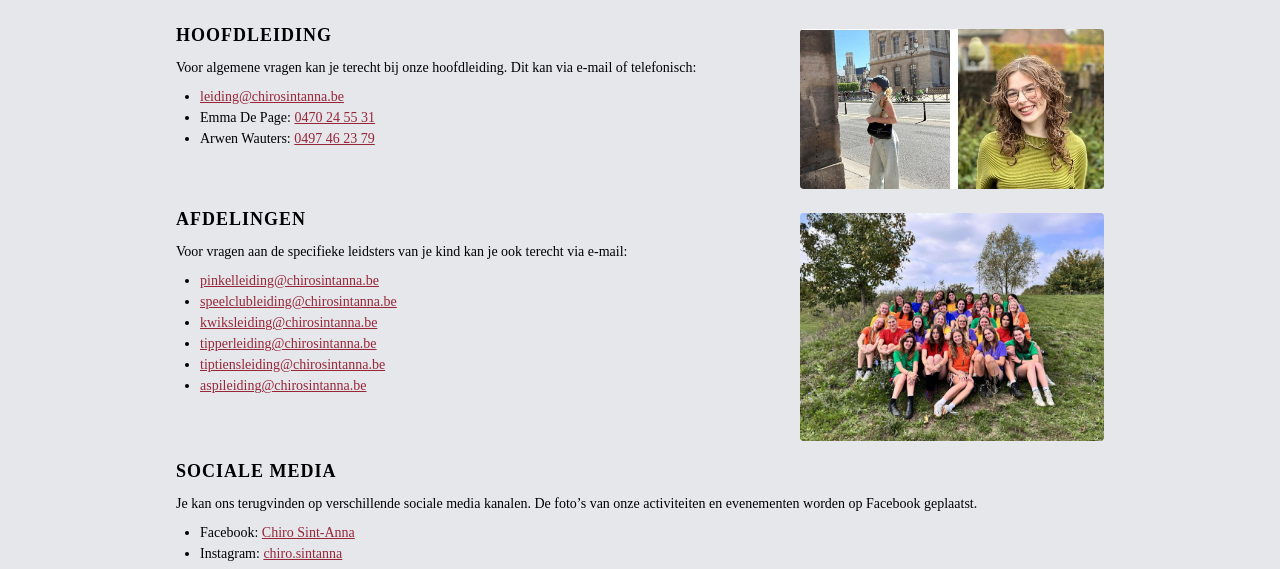
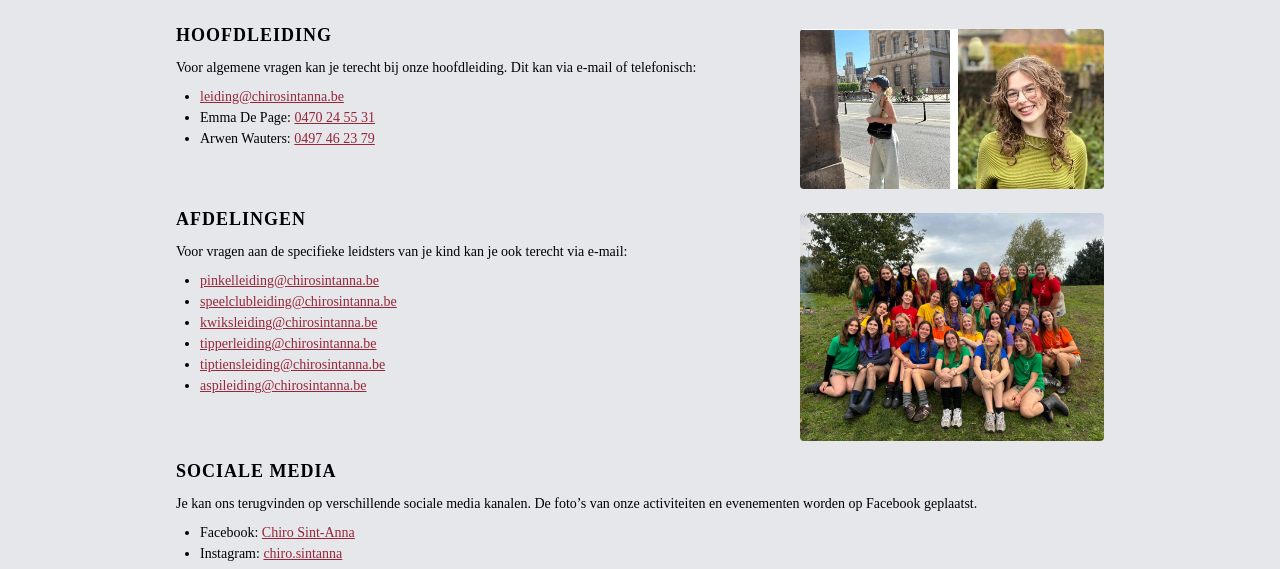
Before and after one commit to chirosintanna/chirosintanna.be, a plain HTML site: page contact/index.html in a window 1280 px wide. Shown: the part 212-781 px from the top of the page. Drawn offline with Linux system fonts and the light colour scheme; a web font is replaced by a local one.

Commit message:
🖼️ Wijzig afbeelding contact-afdelingen-afbeelding

```diff
--- a/contact/index.html
+++ b/contact/index.html
@@ -84,7 +84,7 @@
         </div>
         <div class="images">
           <picture data-edit="contact-afdelingen-afbeelding">
-            <img src="/assets/img/leidingsfoto.jpg" alt="">
+            <img src="/assets/img/853748319_1507001777998912_3735153044594939888_n.jpg" alt="">
           </picture>
         </div>
       </div>
```
